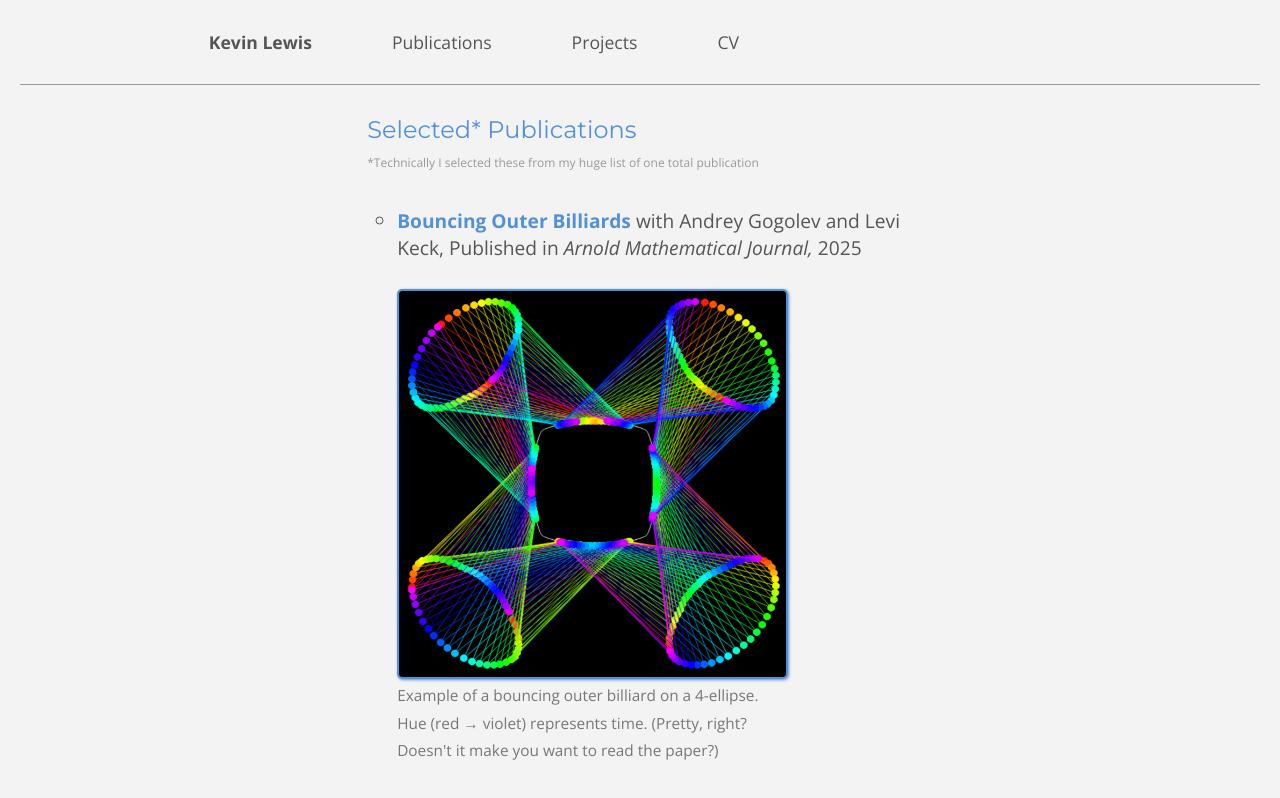
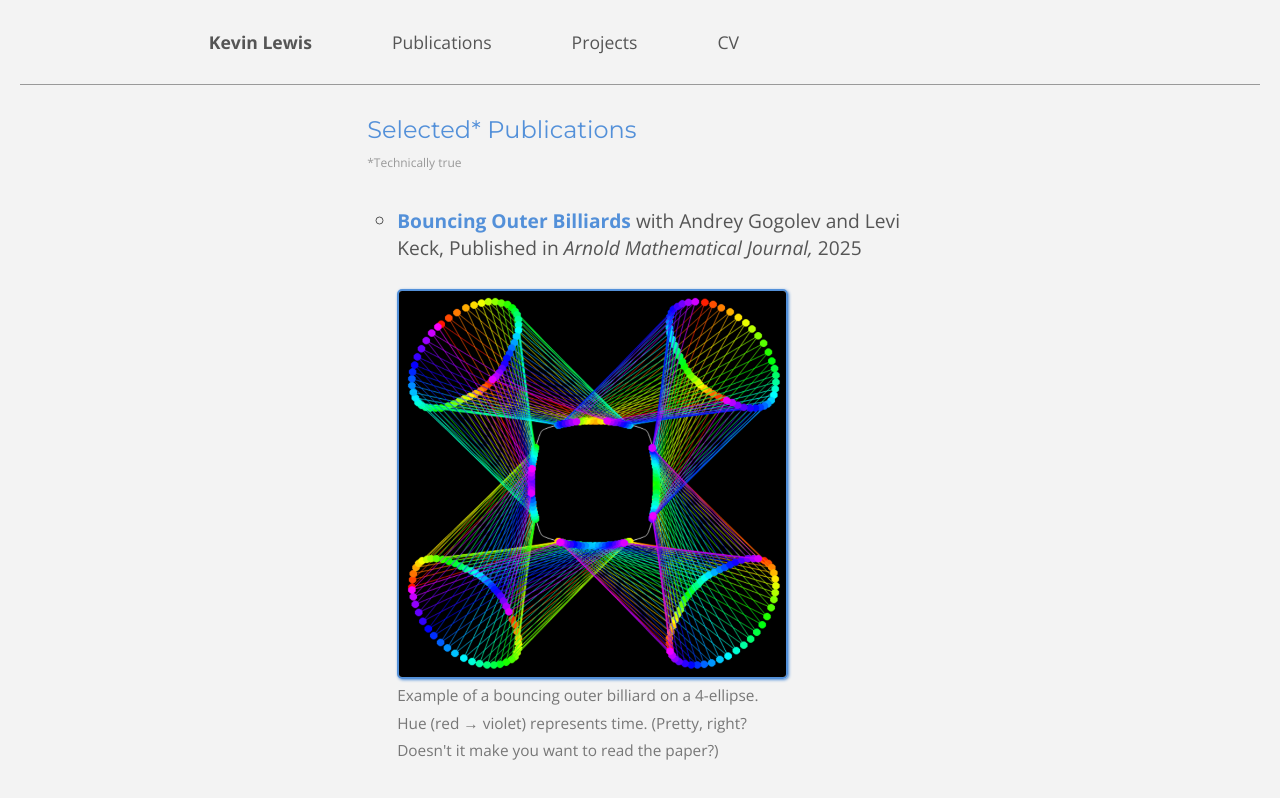
Before and after one commit to kevindlewis23/kevindlewis23.github.io, a plain HTML site: page publications.html in a window 1280 px wide. Drawn offline with nearby package versions, Linux system fonts and the light colour scheme.

Commit message:
minor change

```diff
--- a/publications.html
+++ b/publications.html
@@ -30,7 +30,7 @@
         </nav>
         <section class = "page-section">
             <h2 class = "section-title">Selected* Publications</h2>
-            <p class = "faint">*Technically I selected these from my huge list of one total publication</p>
+            <p class = "faint">*Technically true</p>
 
 
             <br />
```
